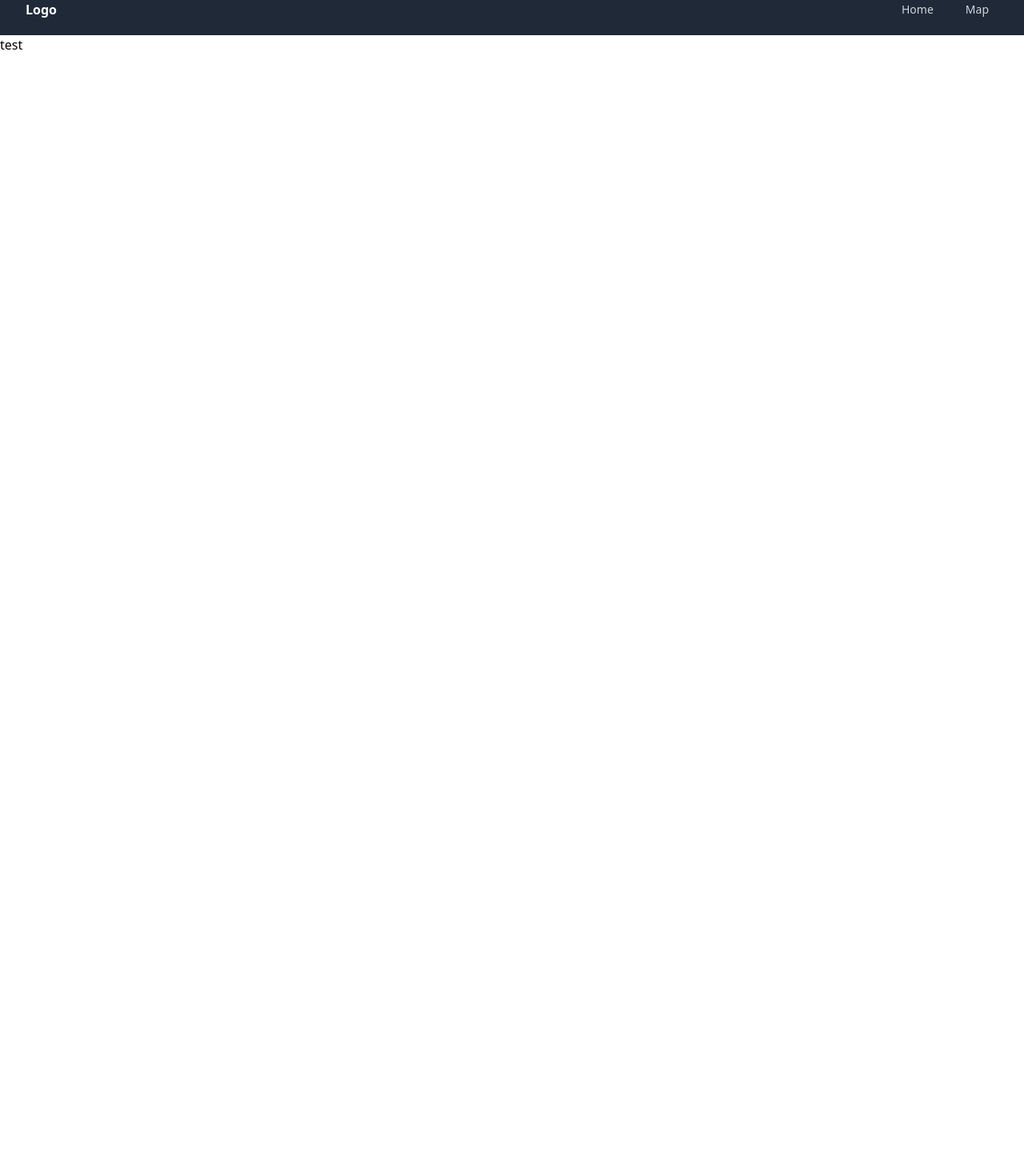
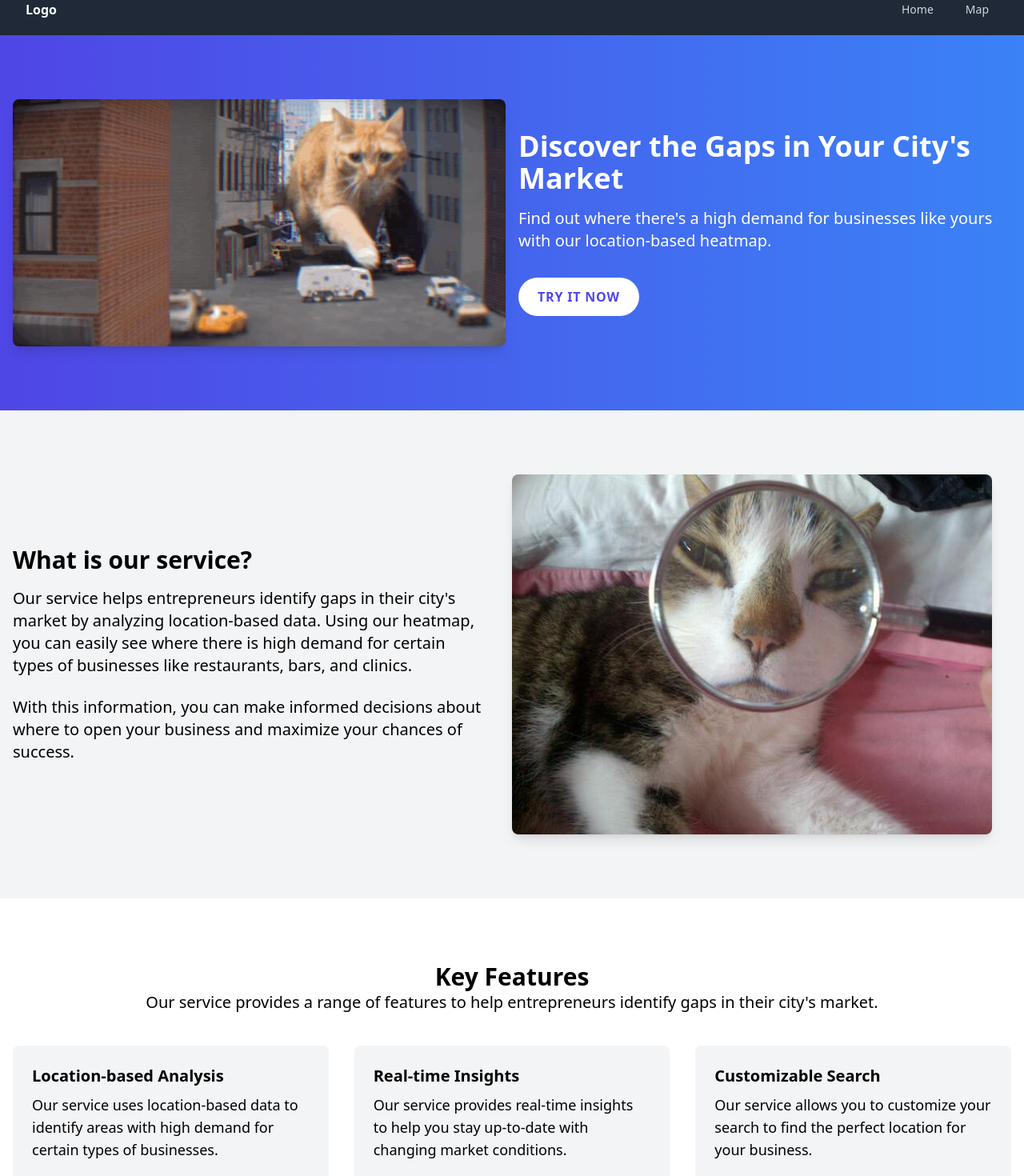
Before and after one commit to borisivanko/cike_challenge, a React (Vite) app in the folder frontend/: page / in a window 1280 px wide. Shown: the part 20-1490 px from the top of the page at 80% size. Before the commit the page ends 800 px from the top, so only its background shows below. Built offline with nearby package versions, Linux system fonts and the light colour scheme.

Commit message:
add homepage

```diff
--- a/frontend/src/App.jsx
+++ b/frontend/src/App.jsx
@@ -1,13 +1,14 @@
 import Navbar from "./components/Navbar.jsx";
 import {BrowserRouter, Route, Routes} from "react-router-dom";
 import Map from './containers/Map.jsx'
+import Home from "./containers/Home.jsx";
 
 function App() {
     return (
         <BrowserRouter>
             <Navbar/>
             <Routes>
-                <Route path='/' element={<h1>test</h1>}/>
+                <Route path='/' element={<Home/>}/>
                 <Route path='/map' element={<Map/>}/>
             </Routes>
         </BrowserRouter>
--- /dev/null
+++ b/frontend/src/containers/Home.jsx
@@ -0,0 +1,80 @@
+import catTownGif from '../assets/cat_town.gif'
+import catMagnifyingGlass from '../assets/cat_magnifying_glass.jpeg'
+import {Link} from "react-router-dom";
+
+function Home() {
+    return (
+        <>
+            <header className="bg-gradient-to-r from-indigo-600 to-blue-500 py-20">
+                <div className="container mx-auto px-4 flex flex-wrap md:flex-nowrap items-center gap-x-4">
+                    <div className="w-full md:w-1/2 mb-12 md:mb-0">
+                        <img src={catTownGif} alt="Cityscape" className="rounded-lg shadow-lg"/>
+                    </div>
+                    <div className="w-full md:w-1/2 text-white">
+                        <h1 className="text-4xl font-bold mb-4">Discover the Gaps in Your City's Market</h1>
+                        <p className="text-xl mb-8">Find out where there's a high demand for businesses like yours with
+                            our location-based heatmap.</p>
+                        <Link to='/map'
+                           className="bg-white hover:bg-gray-200 text-indigo-600 font-bold py-3 px-6 rounded-full inline-block uppercase tracking-wider">Try
+                            It Now</Link>
+                    </div>
+                </div>
+            </header>
+            <section className="bg-gray-100 py-20">
+                <div className="container mx-auto px-4">
+                    <div className="flex flex-wrap items-center">
+                        <div className="w-full md:w-1/2 pr-8 mb-8 md:mb-0">
+                            <h2 className="text-3xl font-bold mb-4">What is our service?</h2>
+                            <p className="text-xl mb-6">Our service helps entrepreneurs identify gaps in their city's
+                                market by analyzing location-based data. Using our heatmap, you can easily see where
+                                there is high demand for certain types of businesses like restaurants, bars, and
+                                clinics.</p>
+                            <p className="text-xl">With this information, you can make informed decisions about where to
+                                open your business and maximize your chances of success.</p>
+                        </div>
+                        <div className="w-full md:w-1/2">
+                            <img src={catMagnifyingGlass} alt="Heatmap" className="rounded-lg shadow-lg"/>
+                        </div>
+                    </div>
+                </div>
+            </section>
+            <section className="bg-white py-20">
+                <div className="container mx-auto px-4">
+                    <div className="text-center mb-10">
+                        <h2 className="text-3xl font-bold">Key Features</h2>
+                        <p className="text-xl">Our service provides a range of features to help entrepreneurs identify
+                            gaps in their city's market.</p>
+                    </div>
+                    <div className="flex flex-wrap -mx-4">
+                        <div className="w-full md:w-1/3 px-4 mb-8">
+                            <div className="bg-gray-100 rounded-lg p-6">
+                                <i className="text-4xl mb-4 fas fa-map-marker-alt"></i>
+                                <h3 className="text-xl font-bold mb-2">Location-based Analysis</h3>
+                                <p className="text-lg">Our service uses location-based data to identify areas with high
+                                    demand for certain types of businesses.</p>
+                            </div>
+                        </div>
+                        <div className="w-full md:w-1/3 px-4 mb-8">
+                            <div className="bg-gray-100 rounded-lg p-6">
+                                <i className="text-4xl mb-4 fas fa-chart-line"></i>
+                                <h3 className="text-xl font-bold mb-2">Real-time Insights</h3>
+                                <p className="text-lg">Our service provides real-time insights to help you stay
+                                    up-to-date with changing market conditions.</p>
+                            </div>
+                        </div>
+                        <div className="w-full md:w-1/3 px-4 mb-8">
+                            <div className="bg-gray-100 rounded-lg p-6">
+                                <i className="text-4xl mb-4 fas fa-search-location"></i>
+                                <h3 className="text-xl font-bold mb-2">Customizable Search</h3>
+                                <p className="text-lg">Our service allows you to customize your search to find the
+                                    perfect location for your business.</p>
+                            </div>
+                        </div>
+                    </div>
+                </div>
+            </section>
+        </>
+    )
+}
+
+export default Home
```
Also changed, not shown: frontend/src/assets/cat_magnifying_glass.jpeg (added), frontend/src/assets/cat_town.gif (added).
